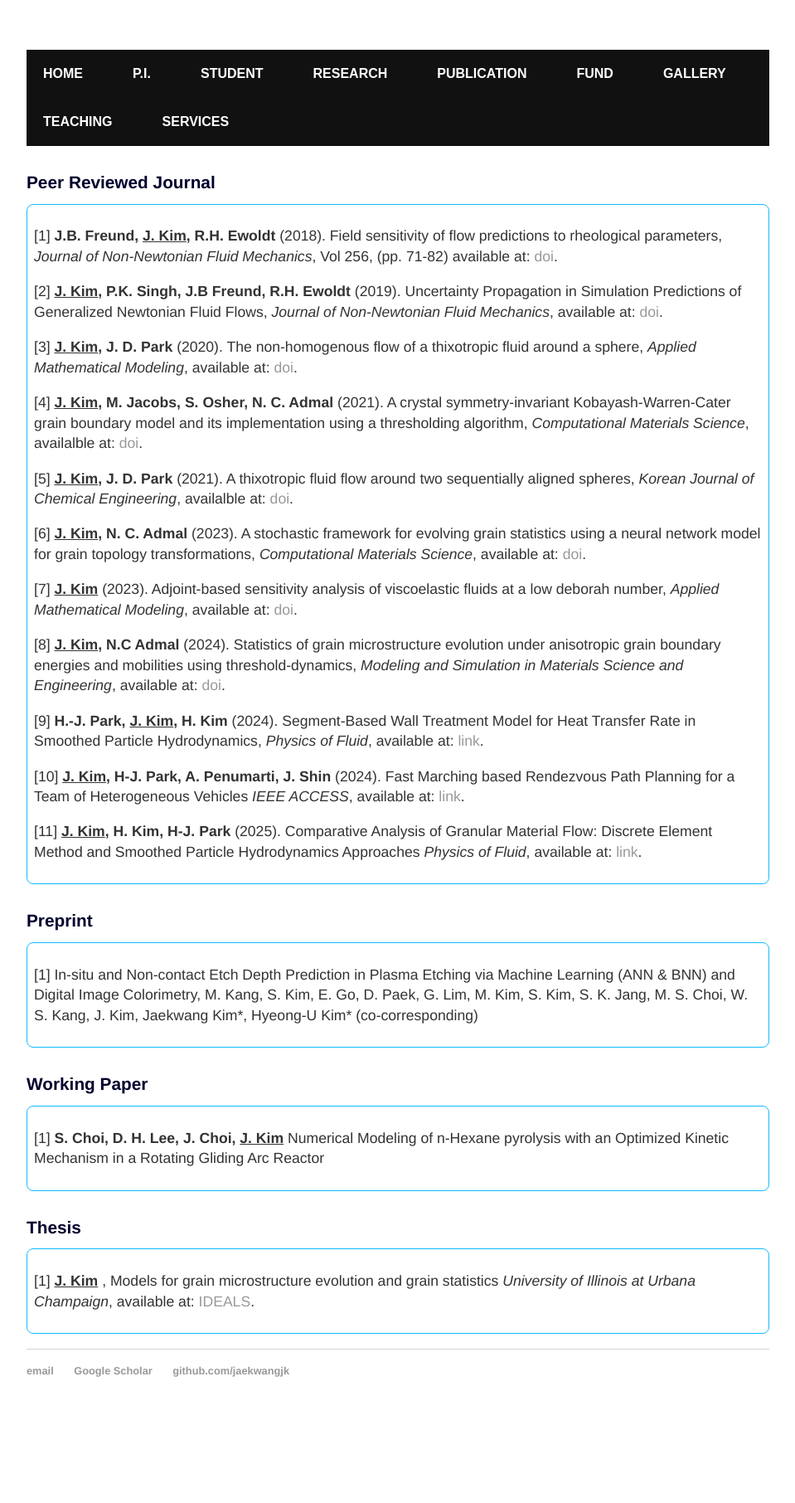
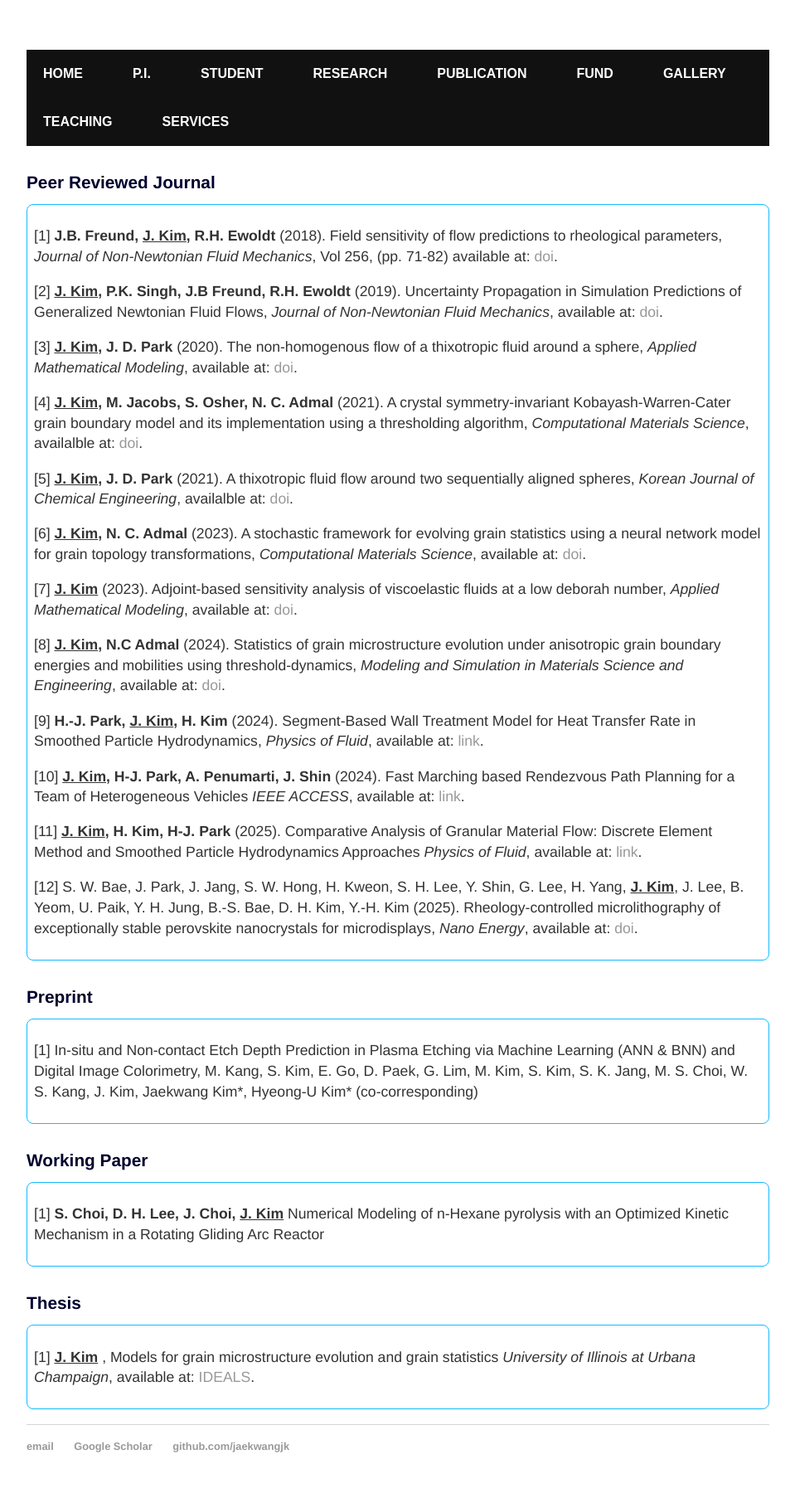
Before and after one commit to jaekwangjk/jaekwangjk.github.io, a Jekyll site: the page built from publication.html, in a window 1280 px wide. Shown: the whole page at 83% size, without its empty margins (160-1119 px from the left). Built offline with Jekyll 4.4.1, drawn with Linux system fonts in a browser that asks for light colours; before the commit the page ends 1721 px from its top, so only the background shows below that.

Commit message:
Update publication.html

```diff
--- a/publication.html
+++ b/publication.html
@@ -79,6 +79,14 @@ title: Jaekwang Kim
 	<em>Physics of Fluid</em>, available at: <a class="two" href="https://doi.org/10.1063/5.0268155">link</a>.
 	</p>
 
+	<p>
+	[12] S. W. Bae, J. Park, J. Jang, S. W. Hong, H. Kweon, S. H. Lee, Y. Shin, G. Lee, H. Yang,
+	<strong><u>J. Kim</u></strong>, J. Lee, B. Yeom, U. Paik, Y. H. Jung, B.-S. Bae, D. H. Kim, Y.-H. Kim
+	(2025). Rheology-controlled microlithography of exceptionally stable perovskite nanocrystals for microdisplays,
+	<em>Nano Energy</em>,
+	available at: <a class="two" href="https://doi.org/10.1016/j.nanoen.2025.111326">doi</a>.
+	</p>
+
 
 	</div>
 
```
